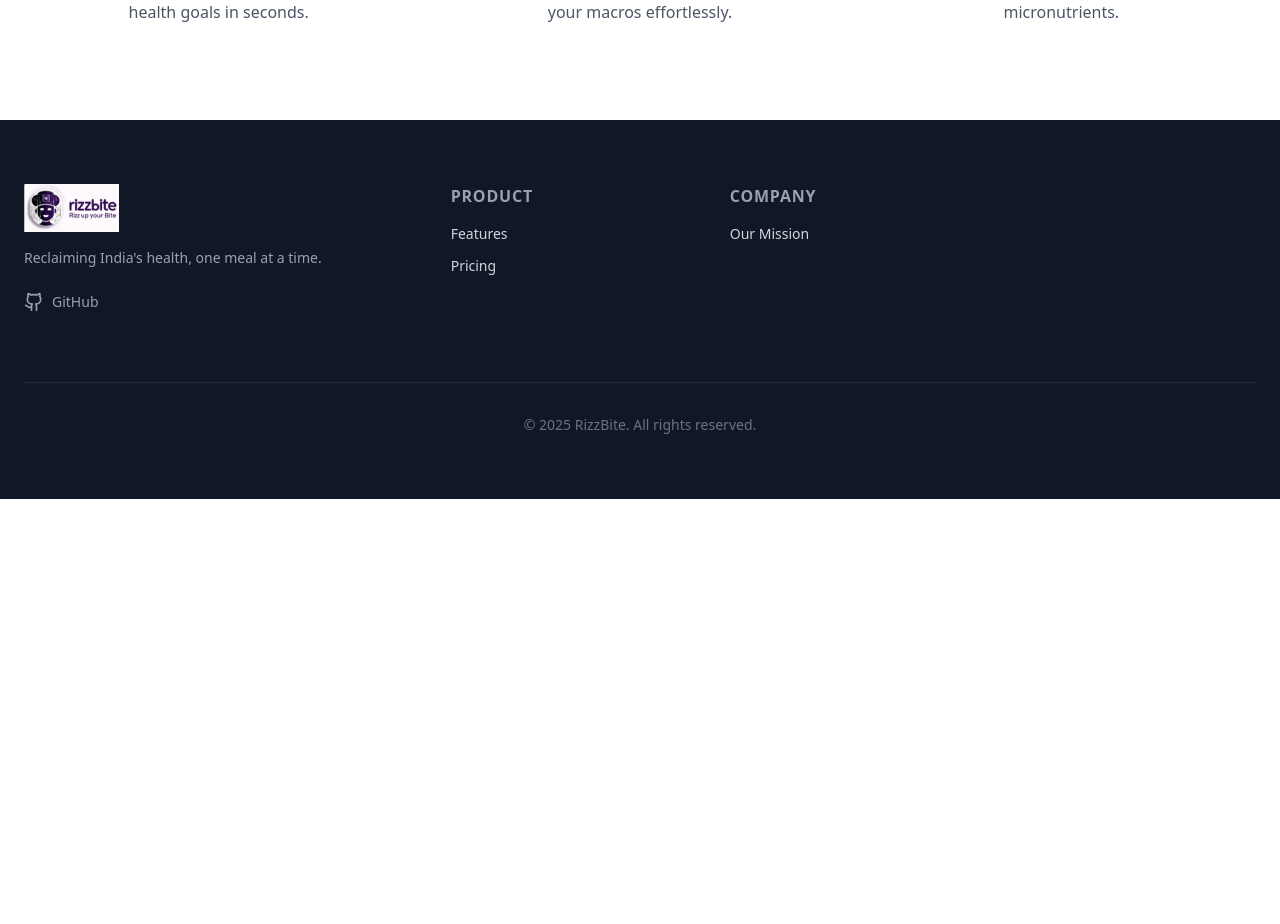
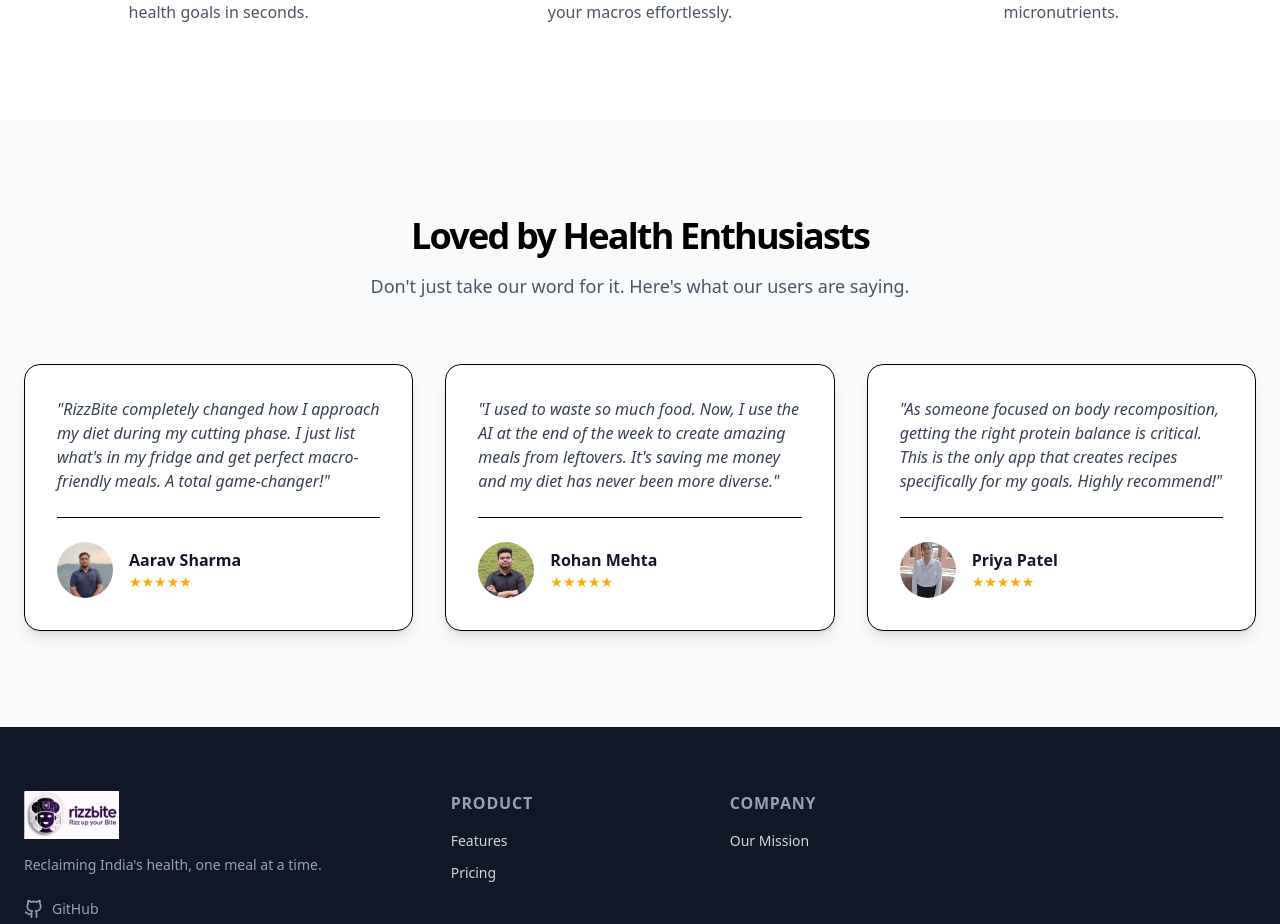
Before and after one commit to aradhyaxd-git/RizzBite_Frontend, a React (Vite) app: page / in a window 1280 px wide. Shown: the part 2088-3012 px from the top of the page. Before the commit the page ends 2587 px from the top, so only its background shows below. Built offline with nearby package versions, Linux system fonts and the light colour scheme; no server answers.

Commit message:
feat: added testimonials

```diff
--- /dev/null
+++ b/src/components/features/TestimonialsSection.jsx
@@ -0,0 +1,64 @@
+// File: src/components/features/TestimonialsSection.jsx
+// CREATE THIS NEW FILE
+
+import AnimatedSection from '../ui/AnimatedSection';
+// Import the user images you added to your assets folder
+import user1 from '../../assets/images/user1.jpg';
+import user2 from '../../assets/images/user2.jpg';
+import user3 from '../../assets/images/user3.jpg';
+
+// Realistic testimonials matching your images (2 boys, 1 girl)
+const testimonials = [
+  {
+    name: 'Aarav Sharma',
+    image: user1,
+    text: "RizzBite completely changed how I approach my diet during my cutting phase. I just list what's in my fridge and get perfect macro-friendly meals. A total game-changer!",
+  },
+  {
+    name: 'Rohan Mehta',
+    image: user2,
+    text: "I used to waste so much food. Now, I use the AI at the end of the week to create amazing meals from leftovers. It's saving me money and my diet has never been more diverse.",
+  },
+  {
+    name: 'Priya Patel',
+    image: user3,
+    text: "As someone focused on body recomposition, getting the right protein balance is critical. This is the only app that creates recipes specifically for my goals. Highly recommend!",
+  },
+];
+
+const TestimonialsSection = () => {
+  return (
+    <section className="bg-gray-50 py-24">
+      <div className="container mx-auto px-6">
+        <AnimatedSection>
+          <div className="text-center max-w-2xl mx-auto">
+            <h2 className="text-3xl md:text-4xl font-extrabold tracking-tighter">
+              Loved by Health Enthusiasts
+            </h2>
+            <p className="mt-4 text-lg text-gray-600">
+              Don't just take our word for it. Here's what our users are saying.
+            </p>
+          </div>
+        </AnimatedSection>
+        <div className="mt-16 grid md:grid-cols-3 gap-8">
+          {testimonials.map((testimonial) => (
+            <AnimatedSection key={testimonial.name}>
+              <div className="bg-white p-8 rounded-2xl shadow-lg border h-full flex flex-col transition-all duration-300 hover:shadow-xl hover:-translate-y-2">
+                <p className="text-gray-700 grow italic">"{testimonial.text}"</p>
+                <div className="mt-6 flex items-center gap-4 pt-6 border-t">
+                  <img src={testimonial.image} alt={testimonial.name} className="h-14 w-14 rounded-full object-cover" />
+                  <div>
+                    <p className="font-bold text-gray-900">{testimonial.name}</p>
+                    <p className="text-sm text-yellow-500">★★★★★</p>
+                  </div>
+                </div>
+              </div>
+            </AnimatedSection>
+          ))}
+        </div>
+      </div>
+    </section>
+  );
+};
+
+export default TestimonialsSection;
--- a/src/pages/Homepage.jsx
+++ b/src/pages/Homepage.jsx
@@ -5,6 +5,7 @@ import { Wand2, ChevronRight } from 'lucide-react';
 import StrugglesSection from '../components/features/StrugglesSection';
 import FeaturesSection from '../components/features/FeaturesSection';
 import AnimatedSection from '../components/ui/AnimatedSection';
+import TestimonialsSection from '../components/features/TestimonialsSection';
 
 const Homepage = () => {
   const navigate = useNavigate();
@@ -58,6 +59,10 @@ const Homepage = () => {
       <AnimatedSection>
         <FeaturesSection />
       </AnimatedSection>
+
+      <AnimatedSection>
+        <TestimonialsSection />
+      </AnimatedSection>
     </main>
   );
 };
```
